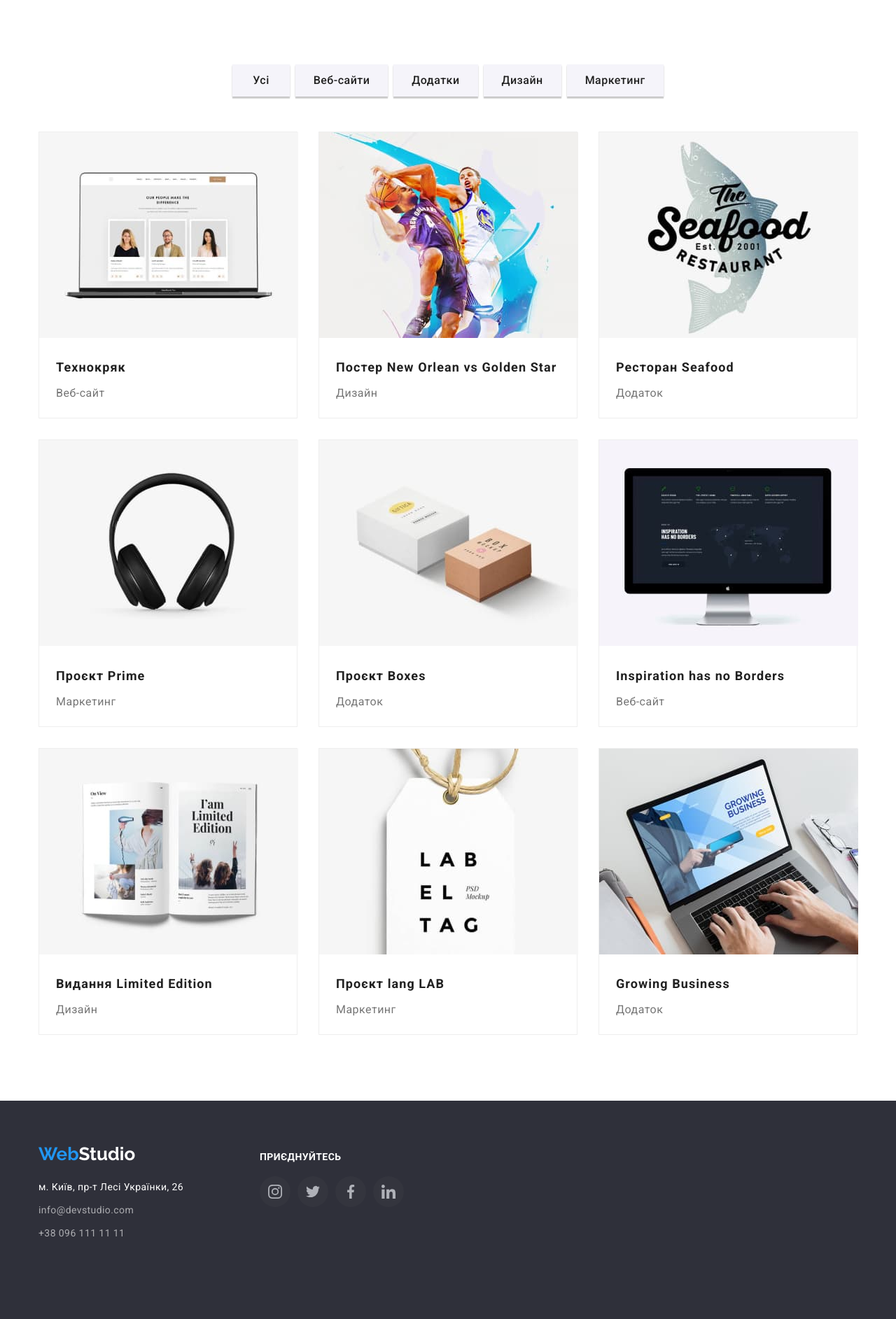
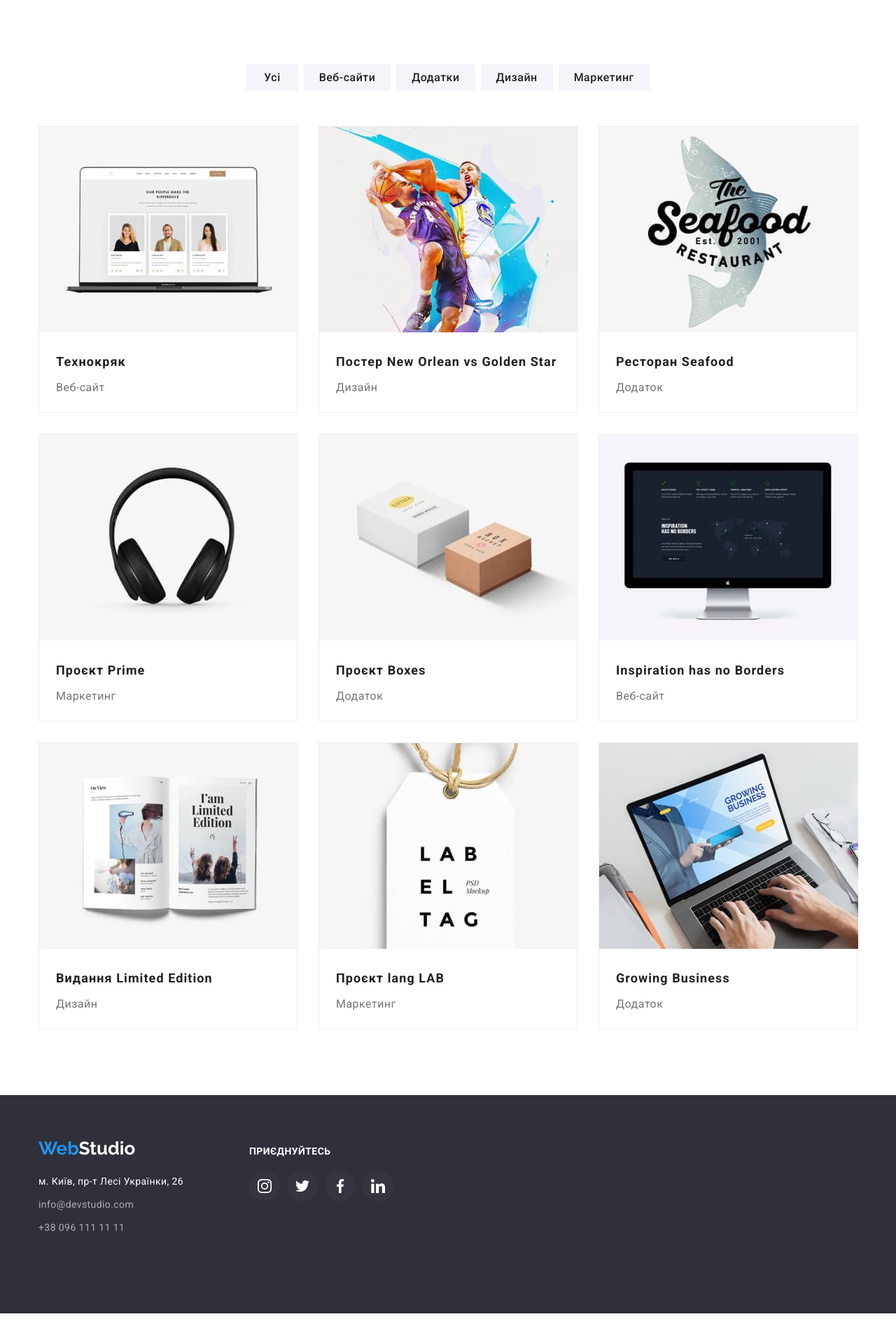
Before and after one commit to Mariia0109/goit-markup-hw-04, a plain HTML site: page portfolio.html in a window 1280 px wide. Shown: the part 83-1968 px from the top of the page at 70% size. Drawn offline with nearby package versions, Linux system fonts and the light colour scheme.

Commit message:
changes to icons, features and buttons in the Profile
our team added focus to the icons in the section, changed the border in the buttons from the Profile page and corrected the distances in the footer section

```diff
--- a/css/styles.css
+++ b/css/styles.css
@@ -380,7 +380,6 @@ header .container {
     margin-right: 30px;
     box-shadow: 0px 1px 3px rgba(0, 0, 0, 0.12), 0px 1px 1px rgba(0, 0, 0, 0.14), 0px 2px 1px rgba(0, 0, 0, 0.2);
     border-radius: 0px 0px 4px 4px;
-    margin-bottom: 94px;
     width: 270px;
 }
 
@@ -440,7 +439,8 @@ header .container {
     fill: var(--sixth-bg-color);
 }
 
-.team-social-icon:hover {
+.team-social-icon:hover,
+.team-social-icon:focus {
     display: flex;
     align-items: center;
     justify-content: center;
@@ -486,10 +486,8 @@ header .container {
     line-height: 1.62;
     letter-spacing: 0.03em;
     padding: 6px 25px;
-    display: inline-block;
     min-width: 73px;
-    box-shadow: 0px 3px 1px rgba(0, 0, 0, 0.1), 0px 1px 2px rgba(0, 0, 0, 0.08), 0px 2px 2px rgba(0, 0, 0, 0.12);
-    border: 4px solid transparent;
+
     }
 
 .button-part .item {
@@ -502,16 +500,15 @@ header .container {
     line-height: 1.62;
     letter-spacing: 0.03em;
     padding: 6px 22px;
-    display: inline-block;
     min-width: 103px;
-    box-shadow: 0px 3px 1px rgba(0, 0, 0, 0.1), 0px 1px 2px rgba(0, 0, 0, 0.08), 0px 2px 2px rgba(0, 0, 0, 0.12);
-    border: 4px solid transparent;
+    border: 0px solid transparent;
 }
 
 .button-part .item:hover,
 .button-part .item:focus {
     background-color: var(--accent-color);
     color: var(--primary-bg-color);
+    box-shadow: 0px 3px 1px rgba(0, 0, 0, 0.1), 0px 1px 2px rgba(0, 0, 0, 0.08), 0px 2px 2px rgba(0, 0, 0, 0.12);
 }
 
 .button-part .item {
@@ -648,7 +645,6 @@ li .adress-element {
     color: var(--primary-bg-color);
     padding-top: 60px;
     padding-bottom: 60px;
-    max-width: 1600px;
 }
 
 .container.bottom-info {
@@ -707,6 +703,7 @@ li .bottom-item:focus {
     width: 206px;
     margin-left: 0;
     margin-right: 0;
+    padding: 0;
 }
 
 .bottom-info {
@@ -736,7 +733,7 @@ li .bottom-item:focus {
     width: 44px;
     height: 44px;
 
-    fill: var(--sixth-bg-color);
+    fill: var(--primary-bg-color);
 }
 
 .bottom-social-icon:hover {
```
